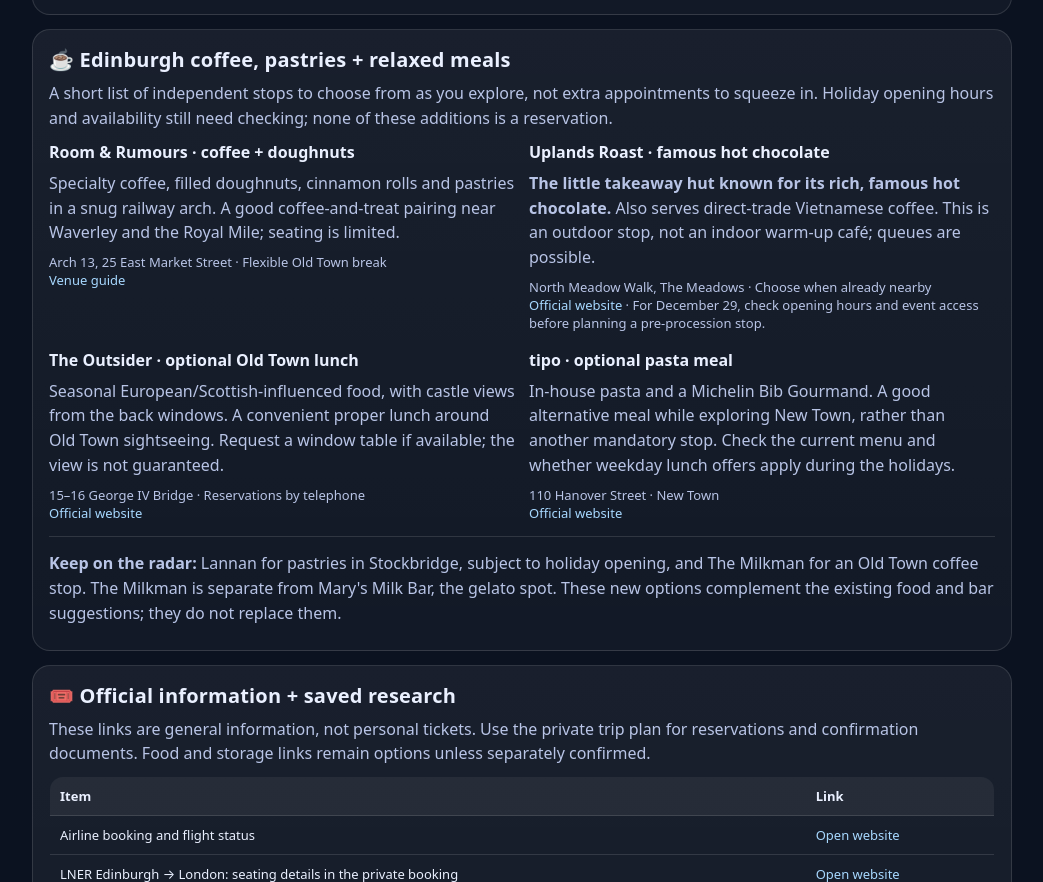
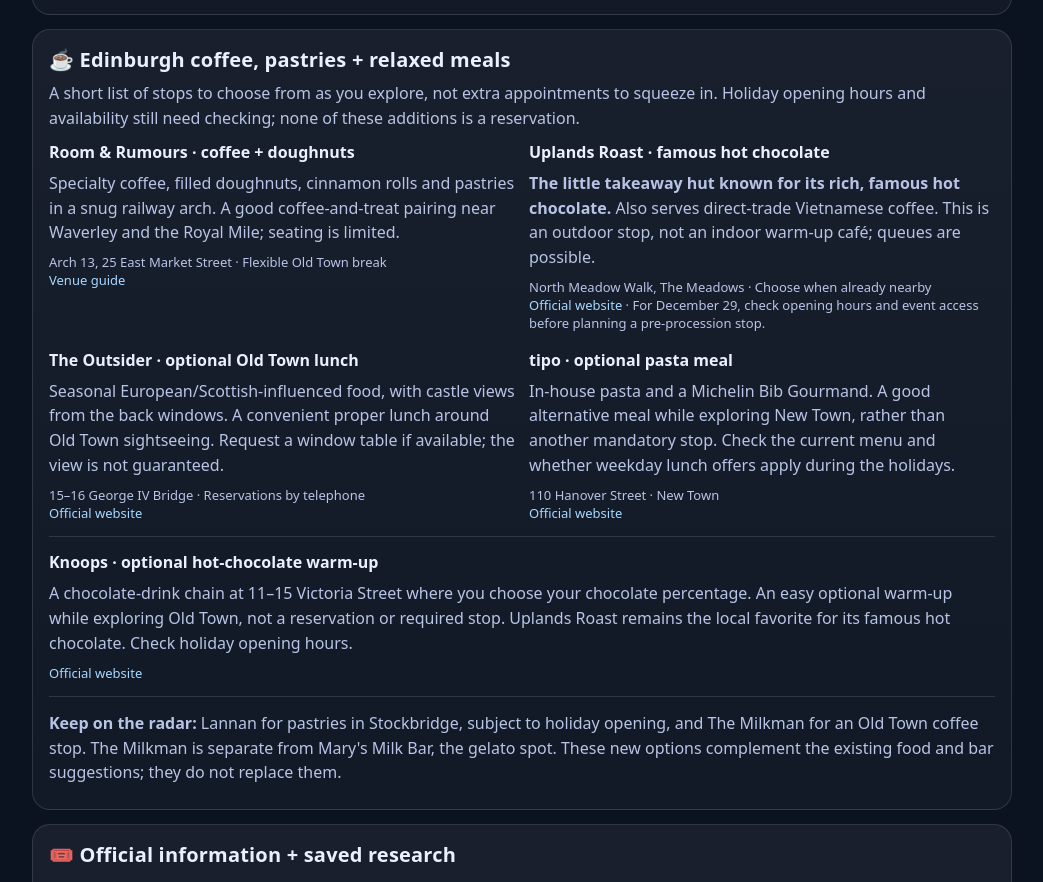
Before and after one commit to pdlgarza71/uk-bestie-trip, a plain HTML site: page index.html in a window 1280 px wide. Shown: the part 6546-7428 px from the top of the page, without its empty margins (118-1161 px from the left). Drawn offline with Linux system fonts and the light colour scheme.

Commit message:
Add Knoops as optional hot-chocolate warm-up

```diff
--- a/index.html
+++ b/index.html
@@ -284,7 +284,7 @@
 
       <div class="card" id="edinburgh-food">
         <div class="h2">☕ Edinburgh coffee, pastries + relaxed meals</div>
-        <div class="p">A short list of independent stops to choose from as you explore, not extra appointments to squeeze in. Holiday opening hours and availability still need checking; none of these additions is a reservation.</div>
+        <div class="p">A short list of stops to choose from as you explore, not extra appointments to squeeze in. Holiday opening hours and availability still need checking; none of these additions is a reservation.</div>
         <div class="grid2">
           <div>
             <div class="title">Room &amp; Rumours · coffee + doughnuts</div>
@@ -307,6 +307,10 @@
             <div class="meta">110 Hanover Street · New Town<br><a href="https://tipoedinburgh.co.uk/welcome/">Official website</a></div>
           </div>
         </div>
+        <div class="divider"></div>
+        <div class="title">Knoops · optional hot-chocolate warm-up</div>
+        <div class="p">A chocolate-drink chain at 11–15 Victoria Street where you choose your chocolate percentage. An easy optional warm-up while exploring Old Town, not a reservation or required stop. Uplands Roast remains the local favorite for its famous hot chocolate. Check holiday opening hours.</div>
+        <div class="meta"><a href="https://knoops.com/uk">Official website</a></div>
         <div class="divider"></div>
         <div class="p"><b>Keep on the radar:</b> Lannan for pastries in Stockbridge, subject to holiday opening, and The Milkman for an Old Town coffee stop. The Milkman is separate from Mary's Milk Bar, the gelato spot. These new options complement the existing food and bar suggestions; they do not replace them.</div>
       </div>
```
